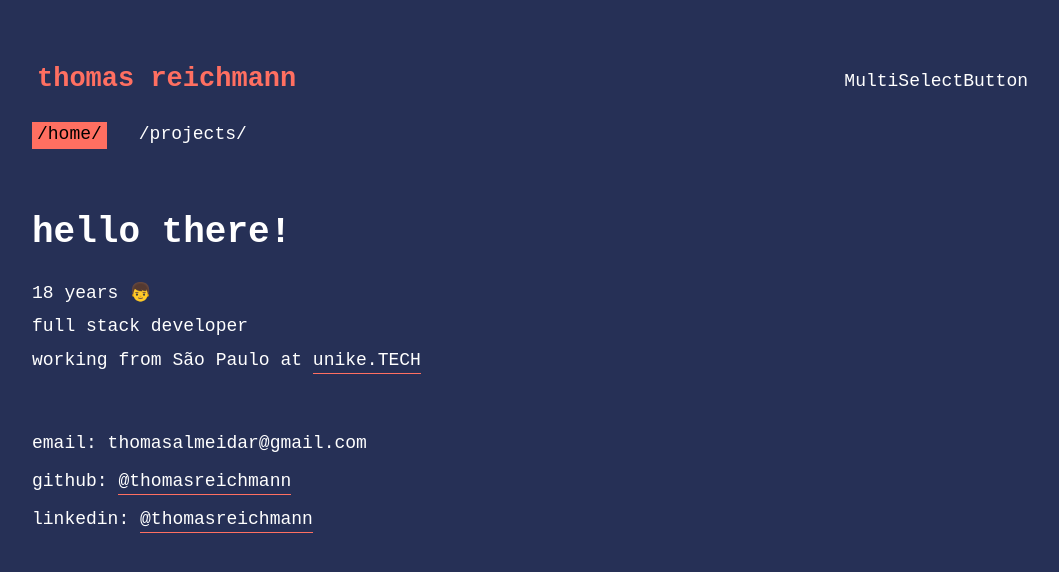
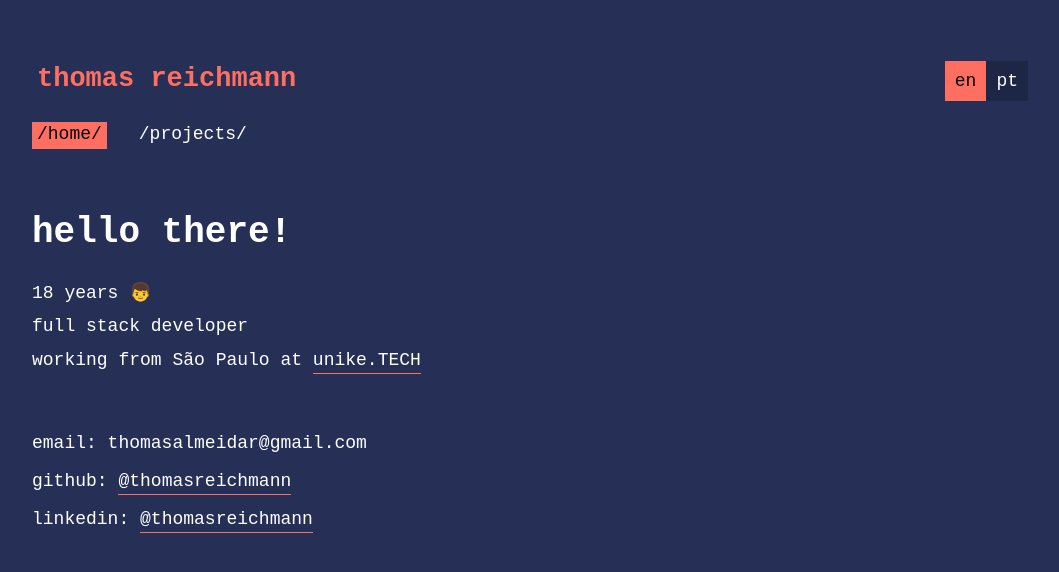
Before and after one commit to thomasreichmann/portifolio, a React (Create React App) app: page / in a window 1280 px wide. Shown: the top 572 px of the page, without its empty margins (96-1155 px from the left). Built offline with nearby package versions, Linux system fonts and the light colour scheme.

Commit message:
first full implementation of the language button

```diff
--- a/src/App.css
+++ b/src/App.css
@@ -4,6 +4,7 @@
 	--link-active: #ff6f61;
 	--link-hover: #195190;
 	--link-click: #009499;
+	--language-background: #1e2645;
 }
 
 ::selection {
--- a/src/App.tsx
+++ b/src/App.tsx
@@ -1,28 +1,33 @@
 import React from 'react';
 import './App.css';
-import { BrowserRouter as Router, Switch, Route, Link } from 'react-router-dom';
+import { BrowserRouter as Router, Switch, Route } from 'react-router-dom';
 import Home from './home/Home';
 import Projects from './projects/Projects';
-import NavBar from './generics/navBar/NavBar';
 import { IntlProvider } from 'react-intl';
 
 import en from './translation/en.json';
 import pt from './translation/pt.json';
+
 import Header from './generics/header/Header';
 
-type Locale = 'pt' | 'en';
+export const LOCALE_LIST = ['en', 'pt'] as const;
+export type Locale = typeof LOCALE_LIST[number];
 
 function App() {
 	const [locale, setLocale] = React.useState<Locale>('en');
 
 	const messages = { en, pt };
 
+	const handleLocaleChange = (newLocale: Locale) => {
+		setLocale(newLocale);
+	};
+
 	return (
 		<IntlProvider locale={locale} messages={messages[locale]}>
 			<Router>
 				<div className="App">
 					{/* Header with title and nav buttons */}
-					<Header />
+					<Header onLocaleChanged={handleLocaleChange} />
 					{/* A <Switch> looks through its children <Route>s and
             renders the first one that matches the current URL. */}
 					<Switch>
--- a/src/generics/header/Header.scss
+++ b/src/generics/header/Header.scss
@@ -18,7 +18,7 @@
 		align-items: center;
 	}
 
-	.top-header :last-child {
+	.top-header .language-select {
 		margin: 0 28px 0 auto;
 	}
 }
--- a/src/generics/header/Header.tsx
+++ b/src/generics/header/Header.tsx
@@ -1,17 +1,27 @@
 import React from 'react';
 import { Link } from 'react-router-dom';
+import { Locale, LOCALE_LIST } from '../../App';
 import MultiSelectButton from '../multiSelectButton/MultiSelectButton';
 import NavBar from '../navBar/NavBar';
 import './Header.scss';
 
-export default function Header() {
+interface HeaderProps {
+	onLocaleChanged: (locale: Locale) => void;
+}
+
+export default function Header(props: HeaderProps) {
 	return (
 		<header className="Header App-header">
 			<div className="top-header">
 				<h2>
 					<Link to="/">thomas reichmann</Link>
 				</h2>
-				<MultiSelectButton />
+				<div className="language-select">
+					<MultiSelectButton
+						values={LOCALE_LIST as unknown as string[]}
+						onValueChanged={value => props.onLocaleChanged(value as Locale)}
+					/>
+				</div>
 			</div>
 			<NavBar />
 		</header>
--- a/src/generics/multiSelectButton/MultiSelectButton.tsx
+++ b/src/generics/multiSelectButton/MultiSelectButton.tsx
@@ -1,6 +1,31 @@
-import React from 'react';
+import React, { useState } from 'react';
 import './MultiSelectButton.scss';
 
-export default function MultiSelectButton() {
-	return <div>MultiSelectButton</div>;
+interface MultiSelectButtonProps {
+	values: string[];
+	startIndex?: number;
+	onValueChanged: (value: string) => void;
 }
+
+export default function MultiSelectButton(props: MultiSelectButtonProps) {
+	const [activeValue, setActiveValue] = useState(props.values[props.startIndex ?? 0]);
+
+	return (
+		<div className="MultiSelectButton">
+			{props.values.map(value => {
+				return (
+					<button
+						key={value}
+						className={activeValue == value ? 'active' : ''}
+						onClick={() => {
+							setActiveValue(value);
+							props.onValueChanged(value);
+						}}
+					>
+						{value}
+					</button>
+				);
+			})}
+		</div>
+	);
+}
--- a/src/generics/multiSelectButton/MultiselectButton.scss
+++ b/src/generics/multiSelectButton/MultiselectButton.scss
@@ -0,0 +1,22 @@
+.MultiSelectButton {
+	// Removes all button styles
+	button {
+		all: unset;
+	}
+
+	background-color: var(--language-background);
+
+	// Custom button styles
+	button {
+		padding: 10px;
+	}
+
+	button:hover {
+		background-color: var(--link-hover);
+	}
+
+	button.active {
+		background-color: var(--link-active);
+		color: #000;
+	}
+}
```
